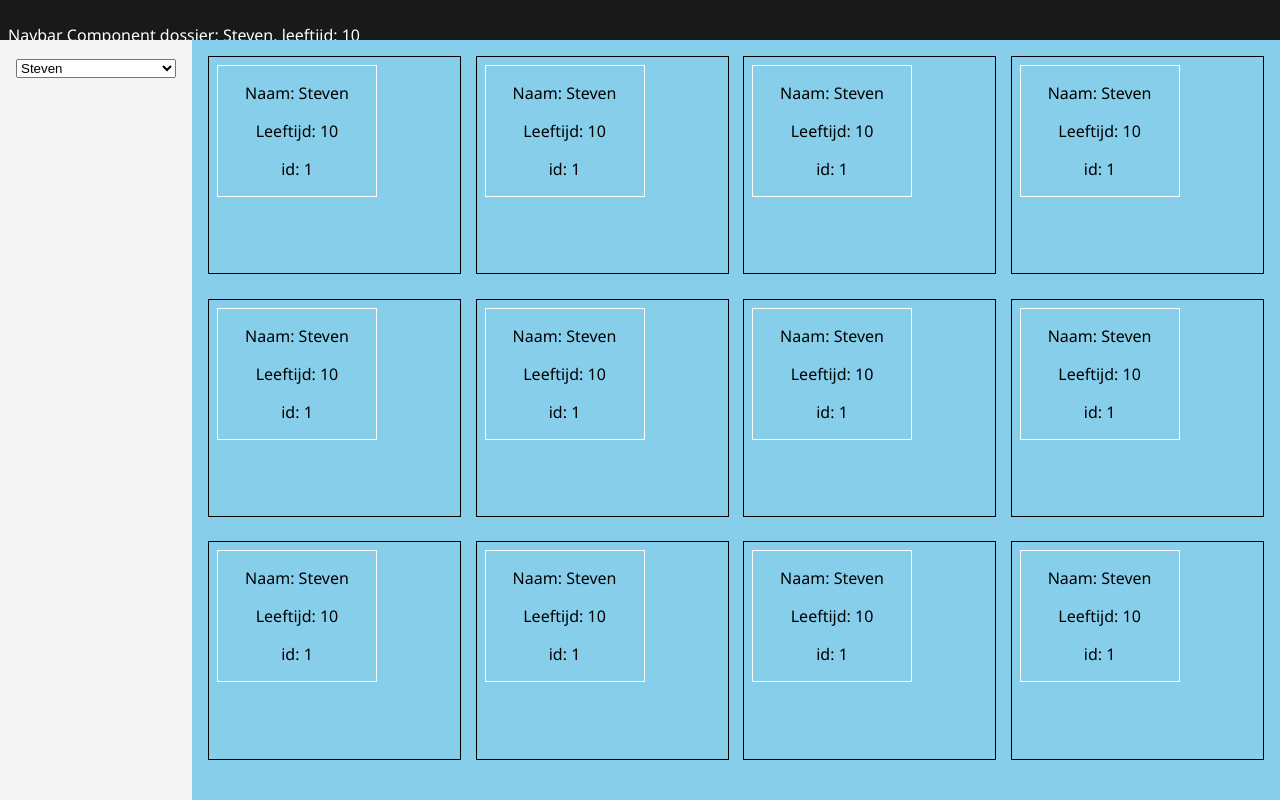
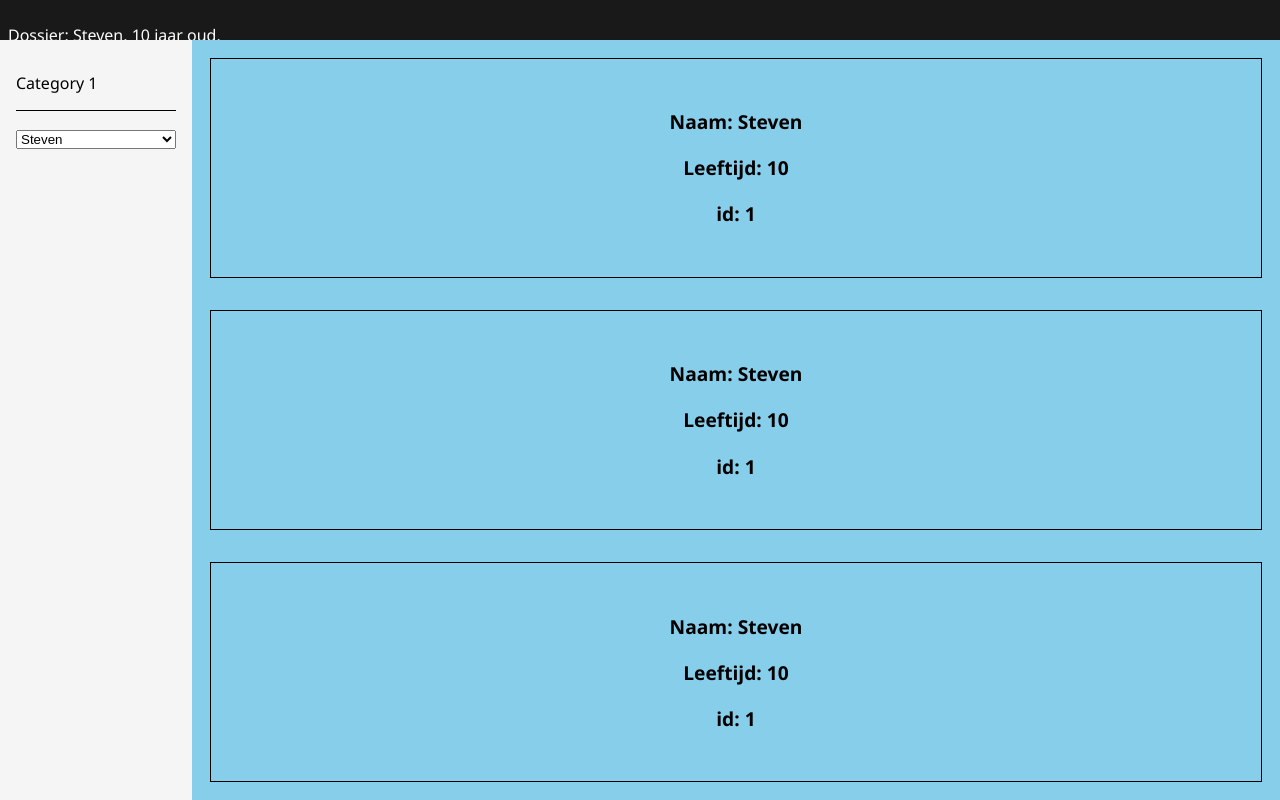
Before and after one commit to daoneandonly/Jeugdzorg-application, a React (Create React App) app: page / in a window 1280 px wide. Built offline with nearby package versions, Linux system fonts and the light colour scheme.

Commit message:
added browser route for main.js

```diff
--- a/package.json
+++ b/package.json
@@ -5,6 +5,7 @@
   "dependencies": {
     "react": "^16.5.2",
     "react-dom": "^16.5.2",
+    "react-router-dom": "^4.3.1",
     "react-scripts": "2.0.5"
   },
   "scripts": {
--- a/src/App.js
+++ b/src/App.js
@@ -1,4 +1,5 @@
 import React, { Component } from 'react';
+import { BrowserRouter, Route } from 'react-router-dom'
 import './style.css';
 import Nav from './comp/nav'
 import Leftbar from './comp/leftbar'
@@ -24,11 +25,13 @@ class App extends Component {
 
   render() {
     return (
-      <div className="App">
-        <Nav dossierNumber={this.state.dossierNumber[this.state.idNumber] } />
-        <Leftbar changeId={this.changeId}  allDossiers={this.state.dossierNumber} upIdNumber={this.upIdNumber}/>
-        <Main dossierNumber={this.state.dossierNumber[this.state.idNumber]} />
-      </div>
+      <BrowserRouter>
+        <div className="App">
+          <Nav dossierNumber={this.state.dossierNumber[this.state.idNumber] } />
+          <Leftbar changeId={this.changeId}  allDossiers={this.state.dossierNumber} upIdNumber={this.upIdNumber}/>
+          <Route exact path='/' render={() => <Main dossierNumber={this.state.dossierNumber[this.state.idNumber]} /> } />
+        </div>
+      </BrowserRouter>
     );
   }
 }
--- a/src/comp/leftbar.js
+++ b/src/comp/leftbar.js
@@ -18,6 +18,9 @@ loopedOptions = () => {
      return(
       <div className='leftbar'>
         <form>
+          <div className='category'>
+            <p>Category 1</p>
+          </div>
           <select onChange={() => {this.props.changeId(document.querySelector('select').value - 1)}}>
             {this.loopedOptions()}
           </select>
--- a/src/comp/main.js
+++ b/src/comp/main.js
@@ -11,15 +11,6 @@ class Main extends React.Component {
         <Mainitem dossierNumber={this.props.dossierNumber}/>
         <Mainitem dossierNumber={this.props.dossierNumber}/>
         <Mainitem dossierNumber={this.props.dossierNumber}/>
-        <Mainitem dossierNumber={this.props.dossierNumber}/>
-        <Mainitem dossierNumber={this.props.dossierNumber}/>
-        <Mainitem dossierNumber={this.props.dossierNumber}/>
-        <Mainitem dossierNumber={this.props.dossierNumber}/>
-        <Mainitem dossierNumber={this.props.dossierNumber}/>
-        <Mainitem dossierNumber={this.props.dossierNumber}/>
-        <Mainitem dossierNumber={this.props.dossierNumber}/>
-        <Mainitem dossierNumber={this.props.dossierNumber}/>
-        <Mainitem dossierNumber={this.props.dossierNumber}/>
       </div>
     )
   }
--- a/src/comp/nav.js
+++ b/src/comp/nav.js
@@ -5,7 +5,7 @@ class Nav extends React.Component {
     var huidigDossier = this.props.dossierNumber
     return(
       <div className='nav'>
-        <p>Navbar Component dossier: {huidigDossier.name}, leeftijd: {huidigDossier.age}</p>
+        <p>Dossier: {huidigDossier.name}, {huidigDossier.age} jaar oud.</p>
       </div>
     )
   }
--- a/src/style.css
+++ b/src/style.css
@@ -30,7 +30,7 @@ body {
 .leftbar {
   padding: 1em;
   width: 15%;
-  background-color: #F5F5F5;
+  background-color: rgb(245, 245, 245);
   height: 95vh;
 }
 
@@ -40,24 +40,33 @@ select {
 
 .main {
   background-color: skyblue;
-  /* min-width: 65em; */
   width: 85%;
-  padding: 1em;
+  padding: .1em;
   display: flex;
   flex-wrap: wrap;
-  justify-content: space-between;
+  justify-content: space-around;
 }
 
 .main-item {
-  width: 24%;
+  width: 100%;
   border: .1em solid black;
-  height: 30%;
+  margin: 1em;
   padding: .5em;
+  display: flex;
+  align-items: center;
+  justify-content: center;
+
 }
 
 .item-content {
   display: block;
-  width: 10em;
-  border: .1em solid white;
+  width: 50%;
   text-align: center;
+  font-weight: bold;
+  font-size: 1.2em;
 }
+
+.category {
+  border-bottom: .01em solid black;
+  margin-bottom: 1em;
+}
```
Also changed, not shown: src/App.css (+0 -9 lines), 1 other file (tests, documents, lock files or other folders).
